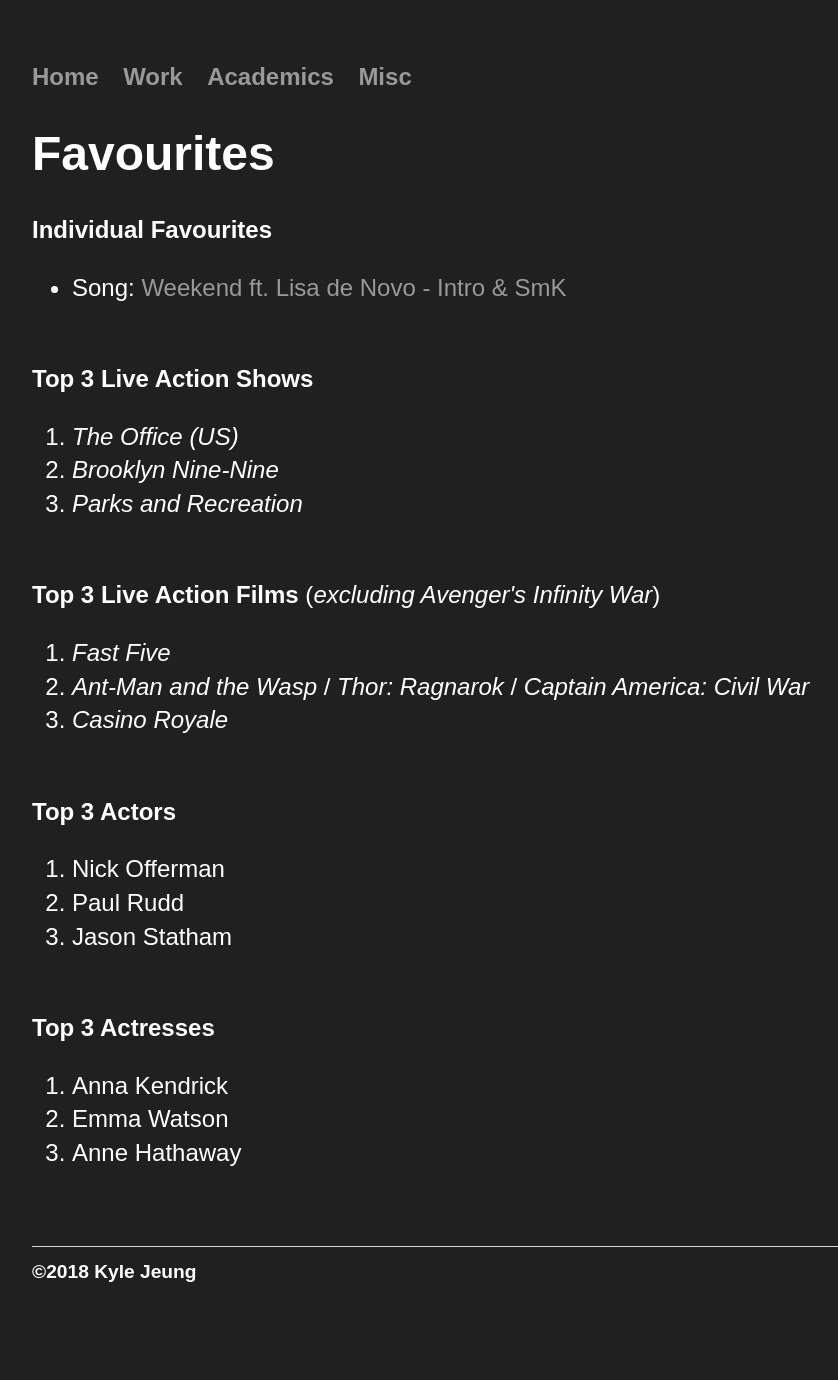
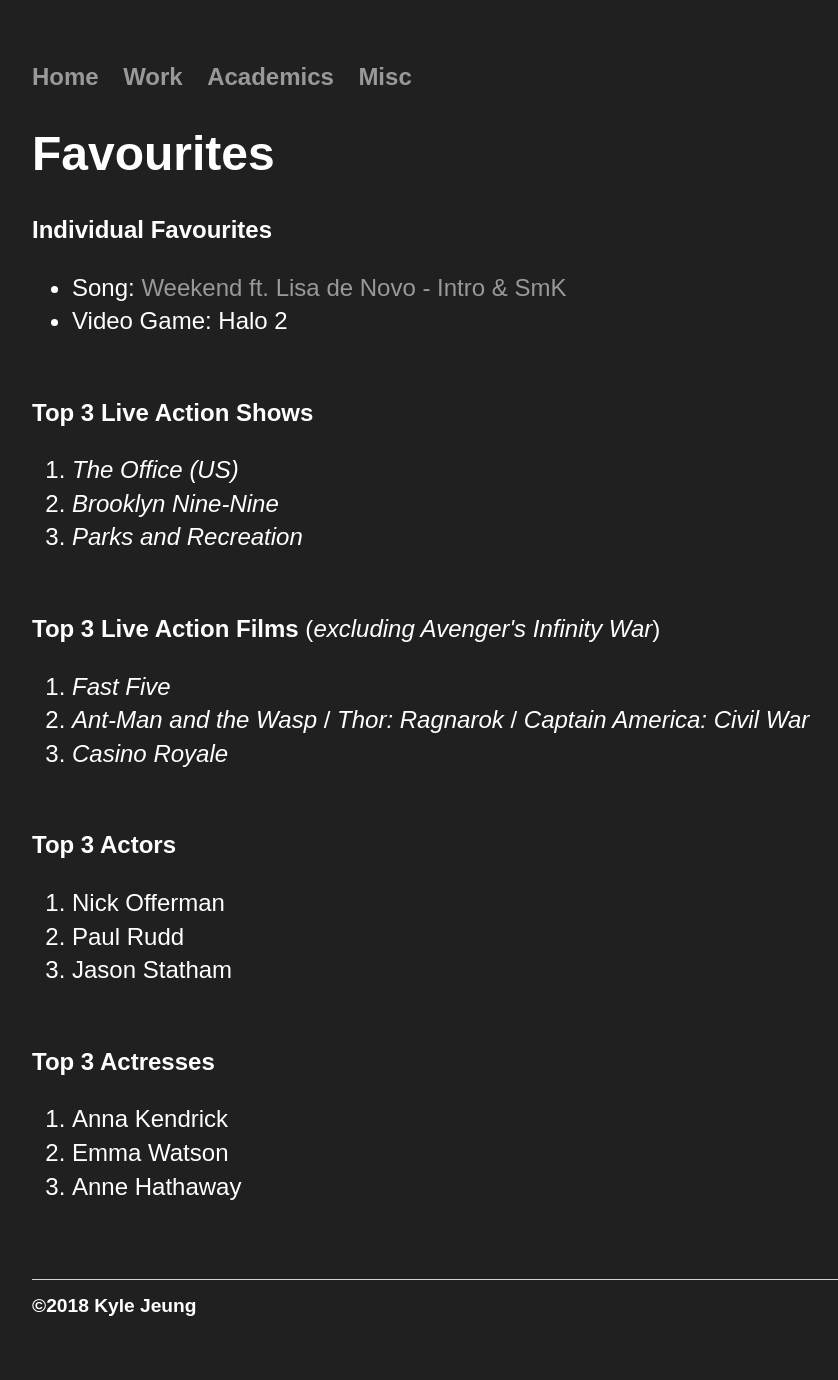
Before and after one commit to jeungkyle/portfolio, a Jekyll site: the page built from favourites/index.html, in a window 1280 px wide. Shown: the whole page, without its empty margins (160-998 px from the left). Built offline with Jekyll 4.4.1, drawn with Linux system fonts in a browser that asks for light colours; before the commit the page ends 1346 px from its top, so only the background shows below that.

Commit message:
Update index.html

```diff
--- a/favourites/index.html
+++ b/favourites/index.html
@@ -10,6 +10,7 @@
 	<b>Individual Favourites</b><br>
 	<ul>
     		<li>Song: <a href="https://www.youtube.com/watch?v=b2ha7tA7kS4">Weekend ft. Lisa de Novo - Intro & SmK</a></li>
+		<li>Video Game: Halo 2</li>
   	</ul>
 <br>
 <p>
```
